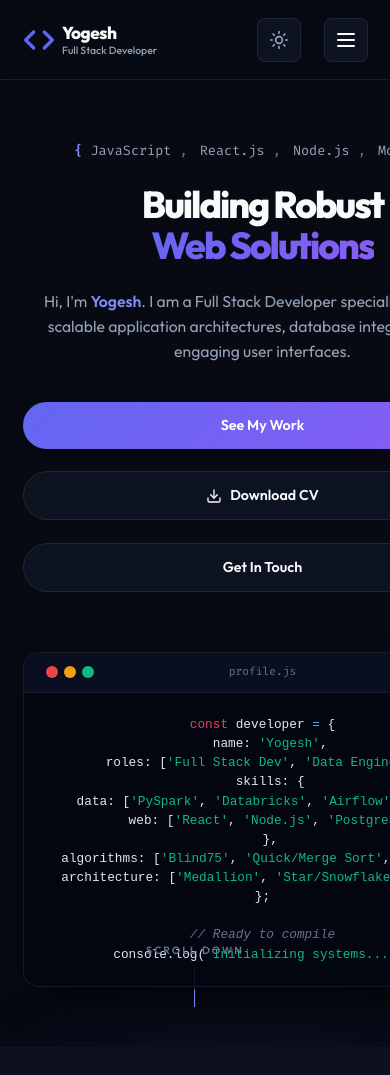
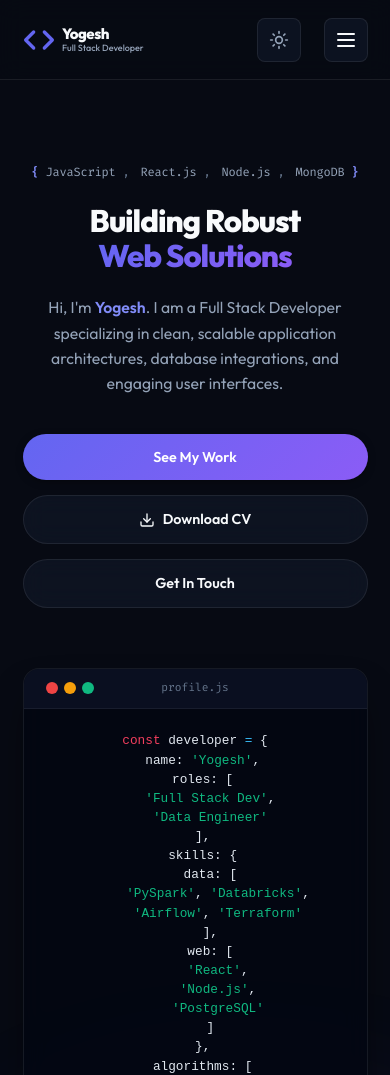
Before and after one commit to nextyogesh/nextyogesh.github.io, a plain HTML site: page index.html in a window 390 px wide. Shown: the top 1075 px of the page. Drawn offline with Linux system fonts and the light colour scheme.

Commit message:
Fix mobile responsiveness in header and hero sections

```diff
--- a/styles.css
+++ b/styles.css
@@ -1557,6 +1557,33 @@ section {
 }
 
 @media (max-width: 768px) {
+  .hero-section {
+    padding-top: calc(var(--header-height) + var(--spacing-md));
+    padding-bottom: var(--spacing-xl);
+  }
+
+  .tech-tagline {
+    font-size: 0.8rem;
+    letter-spacing: -0.2px;
+  }
+
+  .hero-headline {
+    font-size: clamp(2rem, 8vw, 3rem);
+    letter-spacing: -1px;
+  }
+
+  .hero-visual {
+    width: 100%;
+    max-width: 100%;
+    min-width: 0;
+  }
+
+  .terminal-window {
+    width: 100%;
+    max-width: 100%;
+    min-width: 0;
+  }
+
   .nav-menu {
     position: fixed;
     top: var(--header-height);
@@ -1611,18 +1638,29 @@ section {
   }
 }
 
+@media (max-width: 640px) {
+  .hero-actions {
+    flex-direction: column;
+    width: 100%;
+    gap: var(--spacing-sm);
+  }
+
+  .hero-actions .btn {
+    width: 100%;
+  }
+}
+
 @media (max-width: 480px) {
   html {
     font-size: 15px;
   }
 
-  .hero-actions {
-    flex-direction: column;
-    width: 100%;
-  }
-
-  .hero-actions .btn {
-    width: 100%;
+  .logo-name {
+    font-size: 1rem;
+  }
+
+  .logo-title {
+    font-size: 0.6rem;
   }
 
   .stats-grid {
```
Also changed, not shown: index.html (+23 -5 lines).
